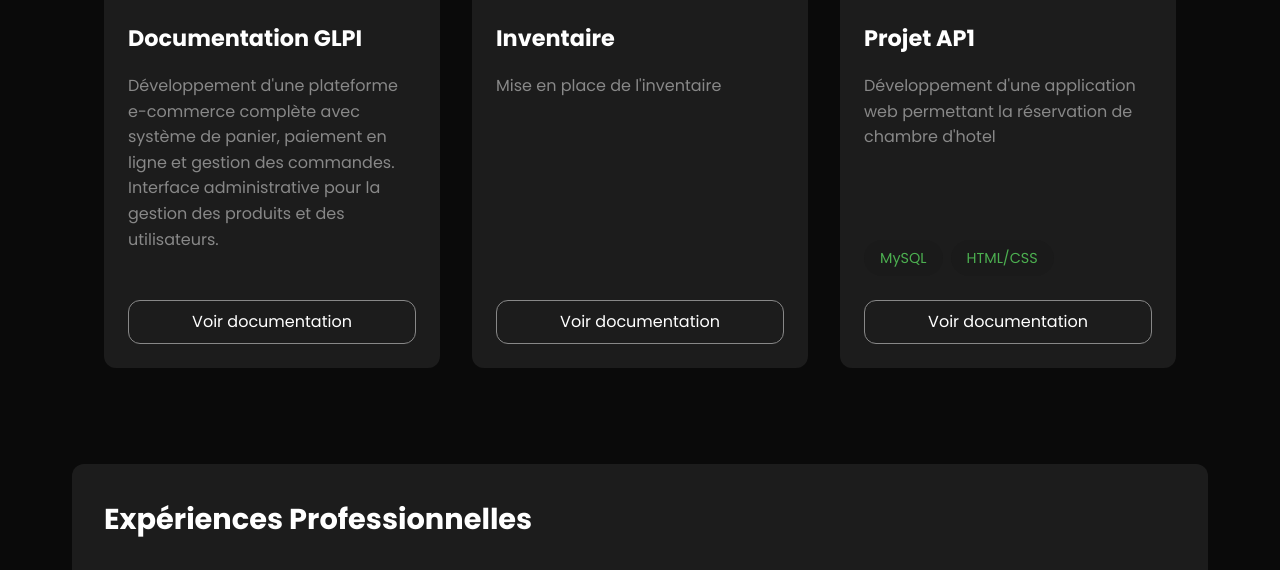
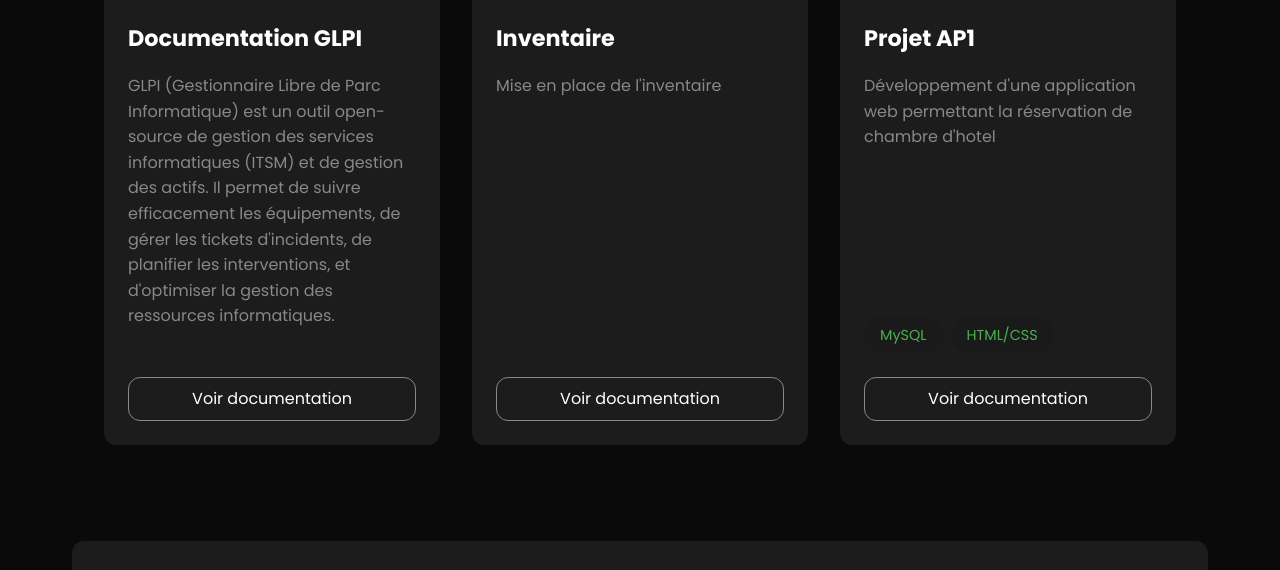
Before and after one commit to ademinho/Final-Portfolio, a website: page view/index.html in a window 1280 px wide. Shown: the part 3011-3581 px from the top of the page. Drawn offline with Linux system fonts and the light colour scheme; a web font is replaced by a local one.

Commit message:
first commit

```diff
--- a/view/index.html
+++ b/view/index.html
@@ -251,9 +251,7 @@
             <div class="project-content">
               <h3>Documentation GLPI</h3>
               <p class="project-description">
-                Développement d'une plateforme e-commerce complète avec système de panier,
-                paiement en ligne et gestion des commandes. Interface administrative pour
-                la gestion des produits et des utilisateurs.
+                GLPI (Gestionnaire Libre de Parc Informatique) est un outil open-source de gestion des services informatiques (ITSM) et de gestion des actifs. Il permet de suivre efficacement les équipements, de gérer les tickets d'incidents, de planifier les interventions, et d'optimiser la gestion des ressources informatiques.
               </p>
               <div class="project-tech">
               </div>
@@ -374,7 +372,7 @@
                 <div class="company-info">
                   <img src="/img/thumb_essilor-france-logo.jpg" alt="Logo Essilor" class="company-logo">
                   <div>
-                    <h3>Stagiaire d'observation</h3>
+                    <h3>Stage d'observation</h3>
                     <span class="company">Essilor</span>
                   </div>
                 </div>
```
